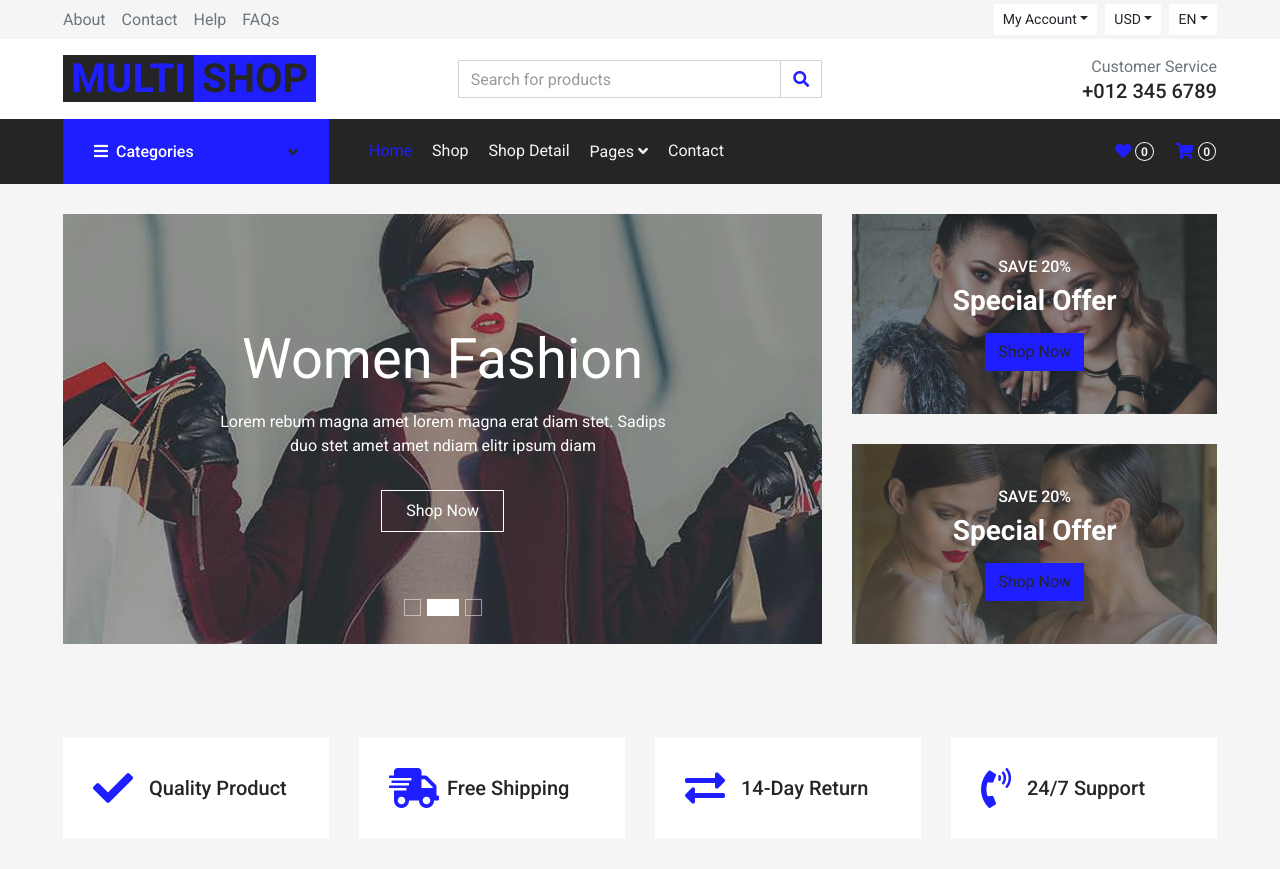
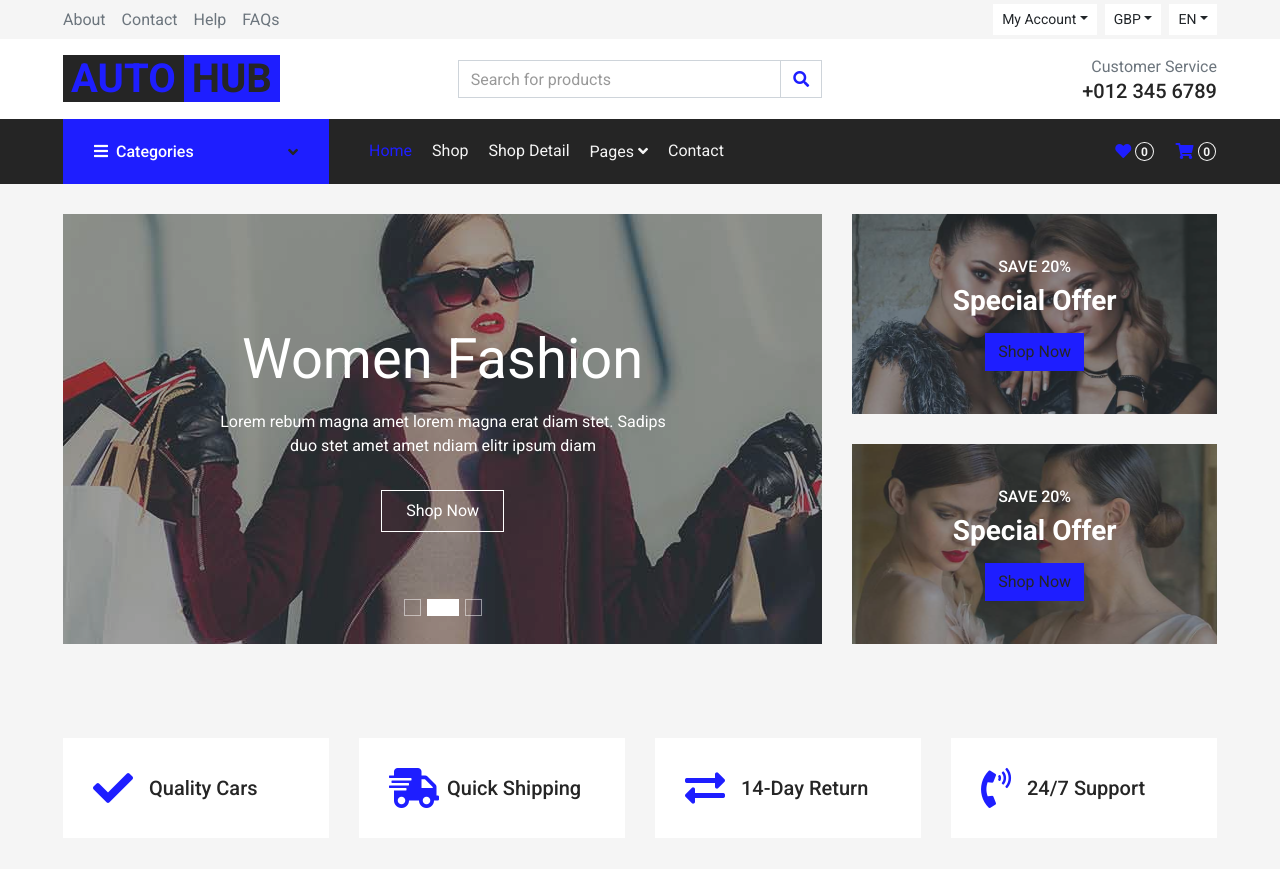
Before and after one commit to M01-Games/AutoHub, a plain HTML site: page index.html in a window 1280 px wide. Shown: the top 869 px of the page. Drawn offline with nearby package versions, Linux system fonts and the light colour scheme.

Commit message:
Logo/Currency/Words Change (V0.4)

```diff
--- a/index.html
+++ b/index.html
@@ -3,10 +3,8 @@
 
 <head>
     <meta charset="utf-8">
-    <title>MultiShop - Online Shop Website Template</title>
+    <title>AutoHub - New and Used Cars For Sale</title>
     <meta content="width=device-width, initial-scale=1.0" name="viewport">
-    <meta content="Free HTML Templates" name="keywords">
-    <meta content="Free HTML Templates" name="description">
 
     <!-- Favicon -->
     <link href="img/favicon.ico" rel="icon">
@@ -48,10 +46,10 @@
                         </div>
                     </div>
                     <div class="btn-group mx-2">
-                        <button type="button" class="btn btn-sm btn-light dropdown-toggle" data-toggle="dropdown">USD</button>
+                        <button type="button" class="btn btn-sm btn-light dropdown-toggle" data-toggle="dropdown">GBP</button>
                         <div class="dropdown-menu dropdown-menu-right">
                             <button class="dropdown-item" type="button">EUR</button>
-                            <button class="dropdown-item" type="button">GBP</button>
+                            <button class="dropdown-item" type="button">USD</button>
                             <button class="dropdown-item" type="button">CAD</button>
                         </div>
                     </div>
@@ -79,8 +77,8 @@
         <div class="row align-items-center bg-light py-3 px-xl-5 d-none d-lg-flex">
             <div class="col-lg-4">
                 <a href="" class="text-decoration-none">
-                    <span class="h1 text-uppercase text-primary bg-dark px-2">Multi</span>
-                    <span class="h1 text-uppercase text-dark bg-primary px-2 ml-n1">Shop</span>
+                    <span class="h1 text-uppercase text-primary bg-dark px-2">Auto</span>
+                    <span class="h1 text-uppercase text-dark bg-primary px-2 ml-n1">Hub</span>
                 </a>
             </div>
             <div class="col-lg-4 col-6 text-left">
@@ -137,8 +135,8 @@
             <div class="col-lg-9">
                 <nav class="navbar navbar-expand-lg bg-dark navbar-dark py-3 py-lg-0 px-0">
                     <a href="" class="text-decoration-none d-block d-lg-none">
-                        <span class="h1 text-uppercase text-dark bg-light px-2">Multi</span>
-                        <span class="h1 text-uppercase text-light bg-primary px-2 ml-n1">Shop</span>
+                        <span class="h1 text-uppercase text-dark bg-light px-2">Auto</span>
+                        <span class="h1 text-uppercase text-light bg-primary px-2 ml-n1">Hub</span>
                     </a>
                     <button type="button" class="navbar-toggler" data-toggle="collapse" data-target="#navbarCollapse">
                         <span class="navbar-toggler-icon"></span>
@@ -248,13 +246,13 @@
             <div class="col-lg-3 col-md-6 col-sm-12 pb-1">
                 <div class="d-flex align-items-center bg-light mb-4" style="padding: 30px;">
                     <h1 class="fa fa-check text-primary m-0 mr-3"></h1>
-                    <h5 class="font-weight-semi-bold m-0">Quality Product</h5>
+                    <h5 class="font-weight-semi-bold m-0">Quality Cars</h5>
                 </div>
             </div>
             <div class="col-lg-3 col-md-6 col-sm-12 pb-1">
                 <div class="d-flex align-items-center bg-light mb-4" style="padding: 30px;">
                     <h1 class="fa fa-shipping-fast text-primary m-0 mr-2"></h1>
-                    <h5 class="font-weight-semi-bold m-0">Free Shipping</h5>
+                    <h5 class="font-weight-semi-bold m-0">Quick Shipping</h5>
                 </div>
             </div>
             <div class="col-lg-3 col-md-6 col-sm-12 pb-1">
```
